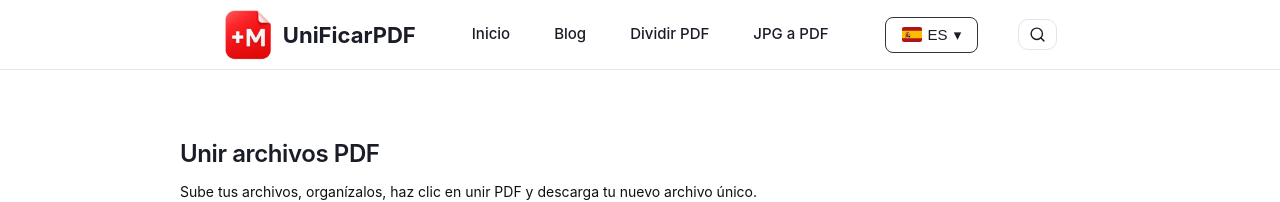
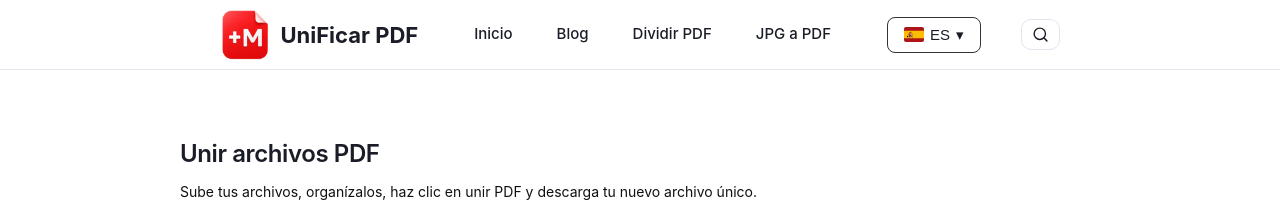
Before and after one commit to rforrupesh/jekyllmultilingual, a Jekyll site: the page built from index.md, in a window 1280 px wide and 900 px high. Shown: the top 202 px of the window. Built offline with Jekyll 4.4.1, drawn with Linux system fonts in a browser that asks for light colours.

Commit message:
Update nav.html

```diff
--- a/_includes/nav.html
+++ b/_includes/nav.html
@@ -291,7 +291,7 @@ nav{
 
  <a href="{{ base }}/{% if lang == 'fr' %}fr/{% elsif lang == 'en' %}en/{% endif %}" class="logo">
   <img src="{{ base }}/assets/img/logo.webp" alt="{{ site.title }}">
-  <span>UniFicarPDF</span>
+  <span>UniFicar PDF</span>
 </a>
 
   <div class="menu" id="menu">
```
